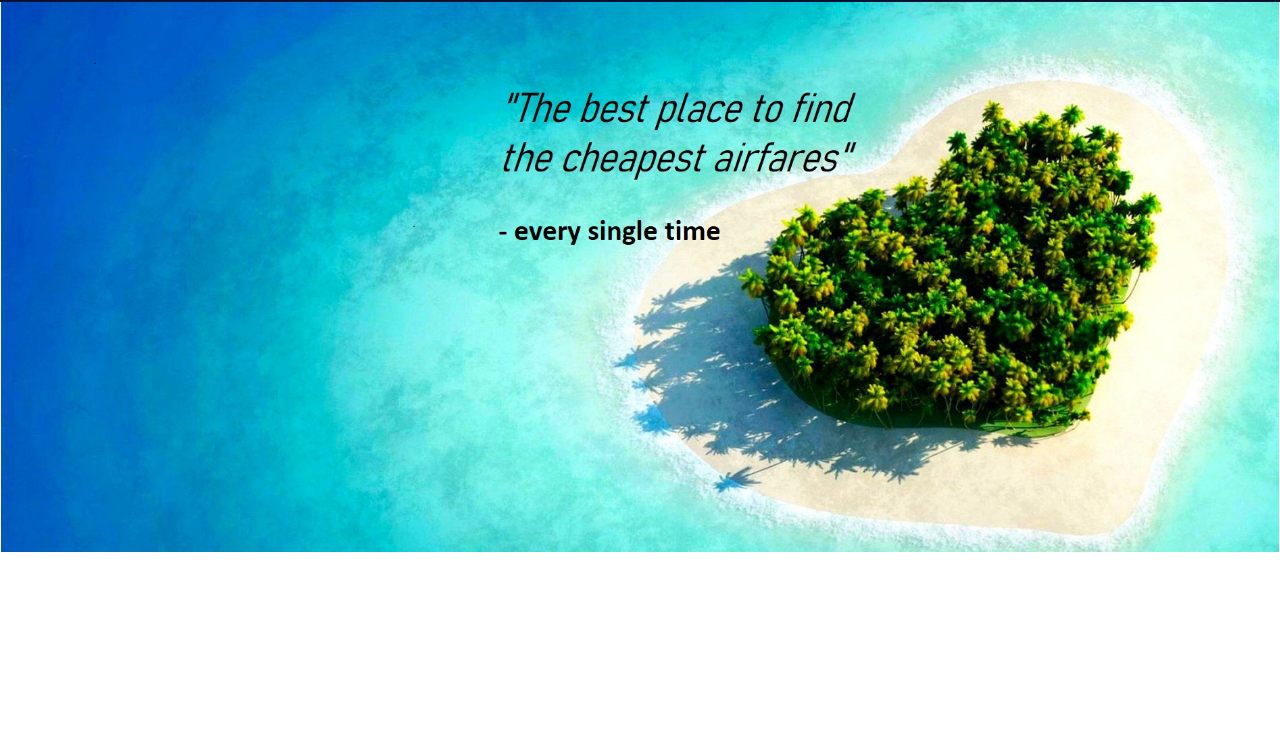
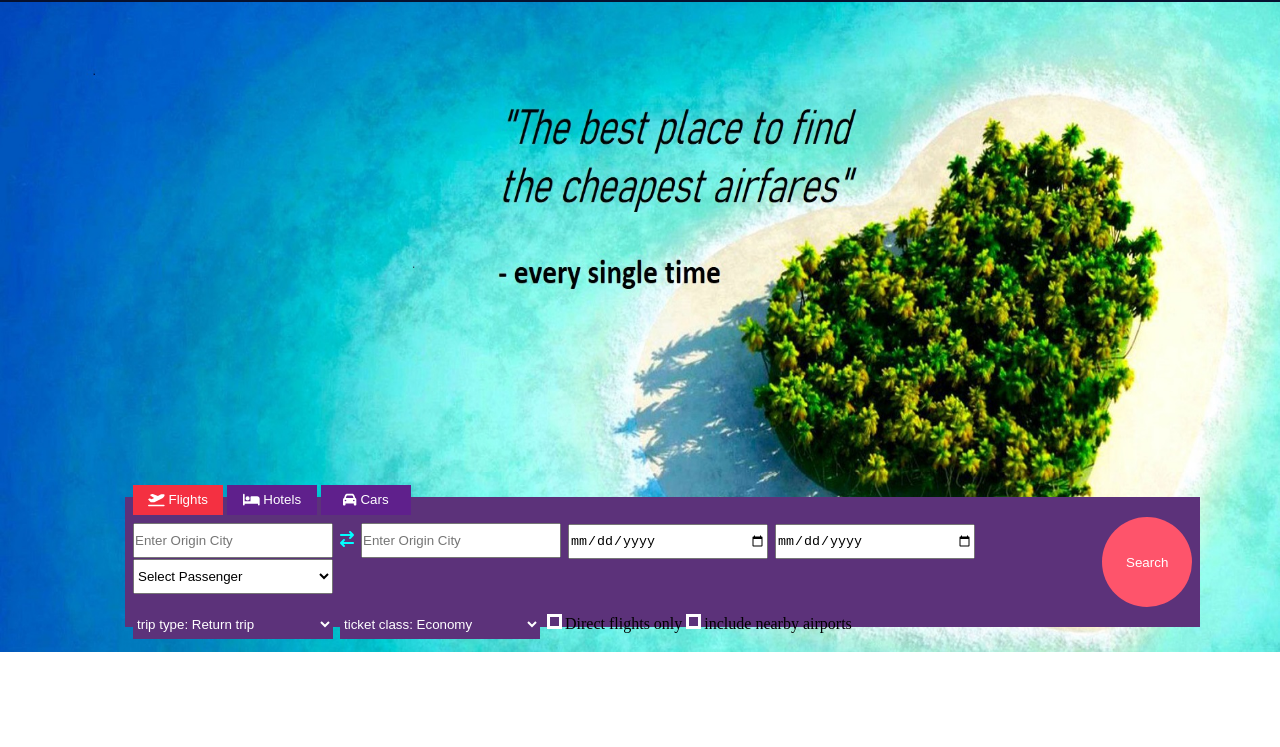
Before and after one commit to Suy-7275/webpage4_Momondo, a plain HTML site: page index.html in a window 1280 px wide. Shown: the part 53-800 px from the top of the page. Drawn offline with Linux system fonts and the light colour scheme.

Commit message:
Banner and Form section codes are done

```diff
--- a/assets/css/style.css
+++ b/assets/css/style.css
@@ -40,10 +40,96 @@ header ul li a.alphacolor{
 }
 /* Header Section End */
 
-/* Booking Form Section Start */
-.beachimg img{
+/* Banner Section Start */
+.banner{
     width: 100%;
-    height: 550px;
-    padding: 0px 1px;
+    height: 650px;
+    padding: 0px 125px;
+    background: url(../img/beach.jpg);
+    background-size: 100% 100%;
+    position: relative;
 }
-/* Booking Form Section End */
+.banner form{
+    width: 84%;
+    height: 130px;
+    bottom: 25px;
+    padding: 2px 8px;
+    display: flex;
+    background: #5c327a;
+    align-items:center;
+    position: absolute;
+}
+.banner form button{
+    width: 90px;
+    height: 30px;
+    border: none;
+    background: #5f208c;
+    color: #fff;
+    font-size: 500;
+}
+.banner form button.active{
+    background: #F43041;
+}
+.banner form label{
+    display: none;
+}
+.banner form .serachForm input,
+.banner form .serachForm select{
+    width: 200px;
+    height: 35px;
+    margin-right: 3px;
+}
+
+
+.banner form .serachForm{
+    margin-top: 8px;
+}
+.banner form button.smt{
+   height: 90px;
+   width: 90px;
+   border-radius: 50%;
+   margin-left: 60px;
+   background: #FE546B;
+}
+.banner form .formFilter select{
+    width: 200px;
+    height: 30px;
+    margin-top: 3px;
+    border: none;
+    background: #5c327a;
+    color: #fff;
+}
+.banner form .formFilter input.one{
+    width: 15px;
+    height: 15px;
+    padding: 2px 2px 0px 0px;
+    margin-top: 20px;
+    appearance: none;
+    border: 3px solid #fff;
+}
+.banner form .formFilter input.two{
+    width: 15px;
+    height: 15px;
+    padding: 2px 2px 0px 0px;
+    margin-top: 20px;
+    appearance: none;
+    border: 3px solid #fff;
+}
+.banner form .formFilter label .custom{
+    color: #fff;
+}
+
+
+
+
+
+
+
+
+
+
+
+
+
+
+/* Banner Form Section End */
--- a/index.html
+++ b/index.html
@@ -13,7 +13,9 @@
 <!-- Header Section Start -->
 <header>
     <ul>
-                <li><a href="javascript:void()">Momondo</a></li>
+        <li><a href="javascript:void()">
+                <img src="./assets/img/logo.png" alt="logo" height="30px" width="90px">
+            </a></li>
         <li><a href="javascript:void()" class="active">Flights</a></li>
         <li><a href="javascript:void()">Hotel</a></li>
         <li><a href="javascript:void()">Car Hire</a></li>
@@ -32,14 +34,89 @@
 
 </header>
 <!-- Header Section End -->
-        <!-- Booking Form Section Start -->
-        <section>
-            <div class="beachimg">
-                <img src="./assets/img/beach.jpg" alt="beach">
+<!-- Banner Section Start -->
+<section class="banner">
+
+    <form action="">
+        <div>
+            <div class="switchButton">
+                <button type="button" class="active"><i class="fa-solid fa-plane-departure"></i> Flights
+                </button>
+
+                <button type="button"><i class="fa-solid fa-bed"></i> Hotels
+                </button>
+
+                <button type="button"><i class="fa-solid fa-car"></i> Cars
+                </button>
+
             </div>
 
+            <div class="serachForm">
+
+                <label for="origin-city">origin-city</label>
+                <input type="text" name="origin-city" id="origin-city" placeholder="Enter Origin City">
+
+                <span style="color: aqua;margin-right: 3px;"><i class="fa-solid fa-arrow-right-arrow-left"></i></span>
+
+                <label for="destination-city">destination-city</label>
+                <input type="text" name="destination-city" id="destination-city" placeholder="Enter Origin City">
+
+                <label for="travel-start-date">travel-start-date</label>
+                <input type="date" name="travel-start-date" id="travel-start-date">
+
+                <label for="travel-end-date">travel-end-date</label>
+                <input type="date" name="travel-end-date" id="travel-end-date">
+
+                <label for="select-passenger">Select Passenger</label>
+                <select name="select-passenger" id="select-passenger">
+                    <option selected>Select Passenger</option>
+                    <option value="1 pass">1 Passenger</option>
+                    <option value="2 pass">2 Passenger</option>
+                    <option value="3 pass">3 Passenger</option>
+                    <option value="4 pass">4 Passenger</option>
+                    <option value="5 pass">5 Passenger</option>
+                </select>
+                <div class="formFilter">
+                    <label for="trip-status">trip type: Return trip</label>
+                    <select name="trip-status" id="trip-status">trip type: Return trip
+                        <option selected>trip type: Return trip</option>
+                        <option value="return-trip">Return Trip</option>
+                        <option value="round-trip">Round Trip</option>
+                        <option value="oneway-trip">Oneway Trip</option>
+                    </select>
+
+                    <label for="ticket-status">ticket class: Economy</label>
+                    <select name="ticket-status" id="ticket-status">ticket class: Economy
+                        <option selected>ticket class: Economy</option>
+                        <option value="ticket-status">ticket class: Economy</option>
+                        <option value="ticket-status">ticket class: First Class</option>
+                    </select>
+
+                    <label for="direct-flights" class="custom">Direct flights only</label>
+                    <input type="checkbox" name="direct-flights" value="direct-flights"class="one">Direct flights only
+
+                    <label for="nearby-airports" class="custom">include nearby airports</label>
+
+                    <input type="checkbox" name="nearby-airports" value="nearby-airports" class="two">include nearby airports
+
+
+
+
+                </div>
+
+
+
+            </div>
+        </div>
+        <div>
+            <button type="submit" class="smt">Search</button>
+        </div>
+
+    </form>
+
+
 </section>
-        <!-- Booking Form Section End -->
+<!-- Banner Section End -->
 
 <body>
     <script src="https://cdnjs.cloudflare.com/ajax/libs/font-awesome/6.4.2/js/all.min.js"
```
Also changed, not shown: assets/img/logo.png (added). Lines whose indentation alone changed are shown as unchanged.
